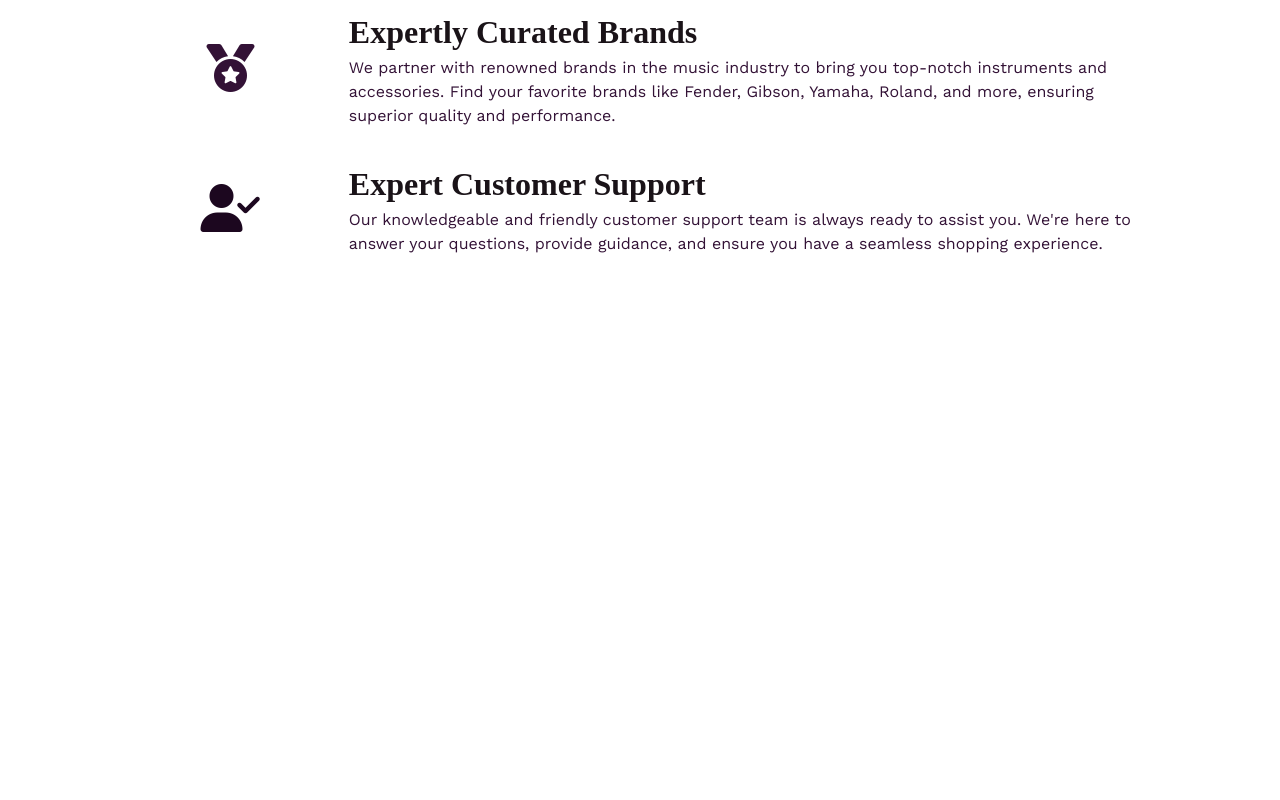
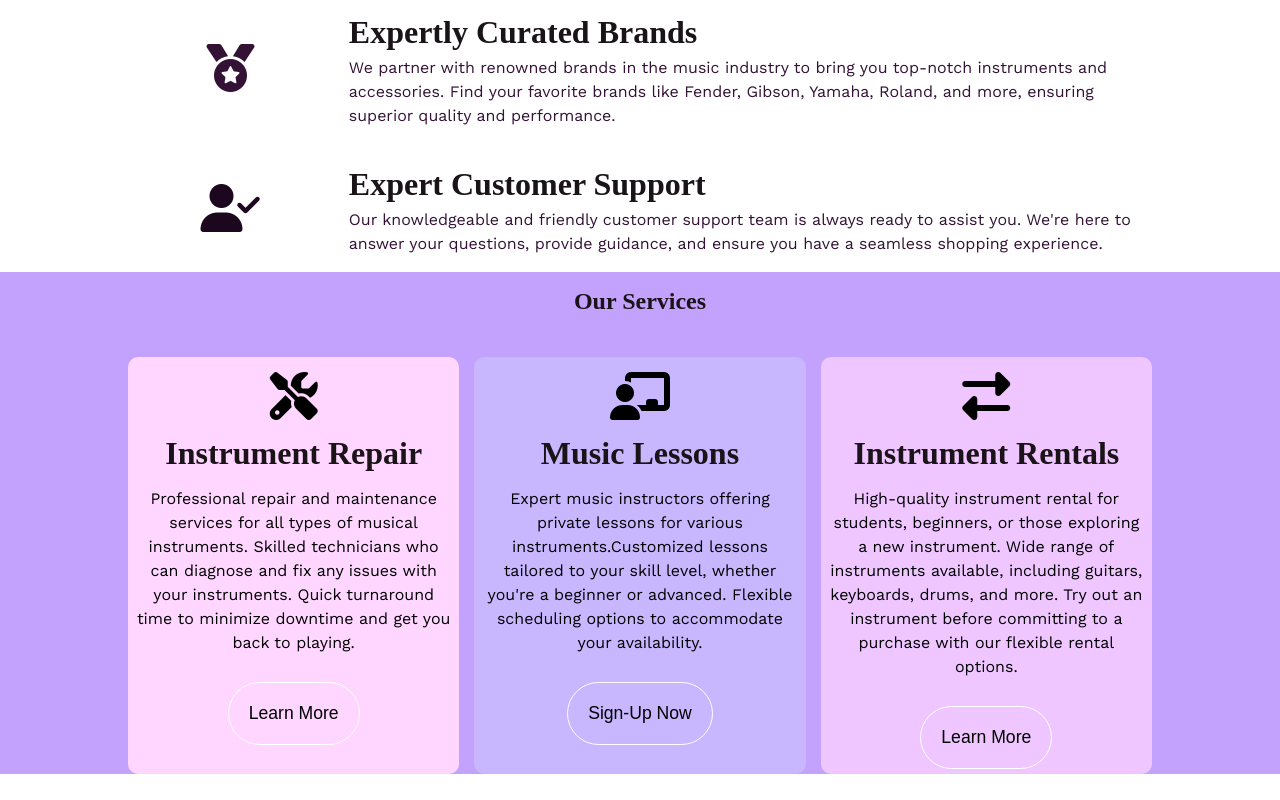
Before and after one commit to rh0se/Music-store-product-landing-page, a plain HTML site: page index.html in a window 1280 px wide. Shown: the part 2031-2831 px from the top of the page. Before the commit the page ends 2303 px from the top, so only its background shows below. Drawn offline with nearby package versions, Linux system fonts and the light colour scheme; a web font is replaced by a local one.

Commit message:
created our-services section of the landing page

```diff
--- a/index.html
+++ b/index.html
@@ -27,7 +27,7 @@
             <li class="services"><a href="#" class="nav-link">Services</a>
             <!-- DROPDOWN MENU -->
           <ul class="dropdown">
-            <li><a href="/" class="dropdown-link">Our services</a></li>
+            <li><a href="#our-services" class="dropdown-link">Our services</a></li>
             <li><a href="/" class="dropdown-link">Music Lessons</a></li>
             <li><a href="/" class="dropdown-link">How it works</a></li>
             <li><a href="/" class="dropdown-link">Testimonials</a></li>
@@ -126,6 +126,35 @@
 
     </section>
 
+    <section class="services-section">
+      <h2>Our Services</h2>
+      <div id="our-services">
+      <article class="first-service grid-item">
+        <i class="fa-solid fa-screwdriver-wrench fa-3x"></i>
+        <h3>Instrument Repair</h3>
+        <p>Professional repair and maintenance services for all types of musical instruments.
+  Skilled technicians who can diagnose and fix any issues with your instruments.
+  Quick turnaround time to minimize downtime and get you back to playing.</p>
+  <button class="btn repair">Learn More</button>
+    </article>
+    <article class="second-service grid-item">
+      <i class="fa-solid fa-chalkboard-user fa-3x"></i>
+        <h3>Music Lessons</h3>
+        <p>Expert music instructors offering private lessons for various instruments.Customized lessons tailored to your skill level, whether you're a beginner or advanced.
+Flexible scheduling options to accommodate your availability.</p>
+<button class="btn lesson">Sign-Up Now</button>
+    </article>
+    <article class="third-service grid-item">
+      <i class="fa-solid fa-right-left fa-3x"></i>
+      <h3>Instrument Rentals</h3>
+      <p>High-quality instrument rental for students, beginners, or those exploring a new instrument.
+        Wide range of instruments available, including guitars, keyboards, drums, and more.
+        Try out an instrument before committing to a purchase with our flexible rental options.</p>
+        <button class="btn rent">Learn More</button>
+    </article>
+  </div>
+    </section>
+
   </main>
 </body>
 </html>
--- a/styles.css
+++ b/styles.css
@@ -279,12 +279,98 @@ h5 {
     color: #1c071f;
 }
 
+.services-section {
+    background-color: #c3a2fe;
+}
 
+.services-section h2 {
+    text-align: center;
+}
+
+.services-section div{
+    text-align: center;
+    display: grid;
+    grid-template-columns: repeat(3, 1fr);
+    place-content: center;
+    gap: 15px;
+   margin: 2% 10%;
+}
+
+.services-section div article {
+    border-radius: 10px;
+    padding: 5px;
+}
+.services-section div article i {
+    padding: 10px 0;
+}
+
+.services-section div article p {
+    line-height: 1.5;
+    padding: 10px 3px;
+}
+
+.services-section div article h3 {
+    padding: 5px;
+    font-size: 2em;
+}
+
+
+.first-service {
+    background-color: #ffd6ff;
+}
+
+
+.grid-item:hover {
+    transform: scale(1.05);
+
+}
+
+.second-service {
+    background-color: #c8b6ff;
+}
+
+
+.third-service, .rent {
+    background-color: #efc6ff;
+}
+
+
+
+
+.btn {
+    font-size: 1.1em;
+    margin-top: 1em;
+    padding: 20px;
+    background-color: inherit;
+    border: 1px white solid;
+    border-radius: 100px;
+
+}
+.btn:hover {
+    border: none;
+    cursor: pointer;
+    color: white;
+}
+
+.repair:hover, .rent:hover {
+    background-color: #fc77f1;
+
+}
+
+.lesson:hover {
+    background-color: #7b43cc;
+}
 @media (max-width: 820px) {
     .navbar {
         padding: 10px;
     }
+    .services-section div{
+        grid-auto-flow: row;
+        grid-template-columns: repeat(1, 1fr);
+        place-content: center;
+        gap: 10px;
 
+    }
 
     .menu {
        display:none;
```
